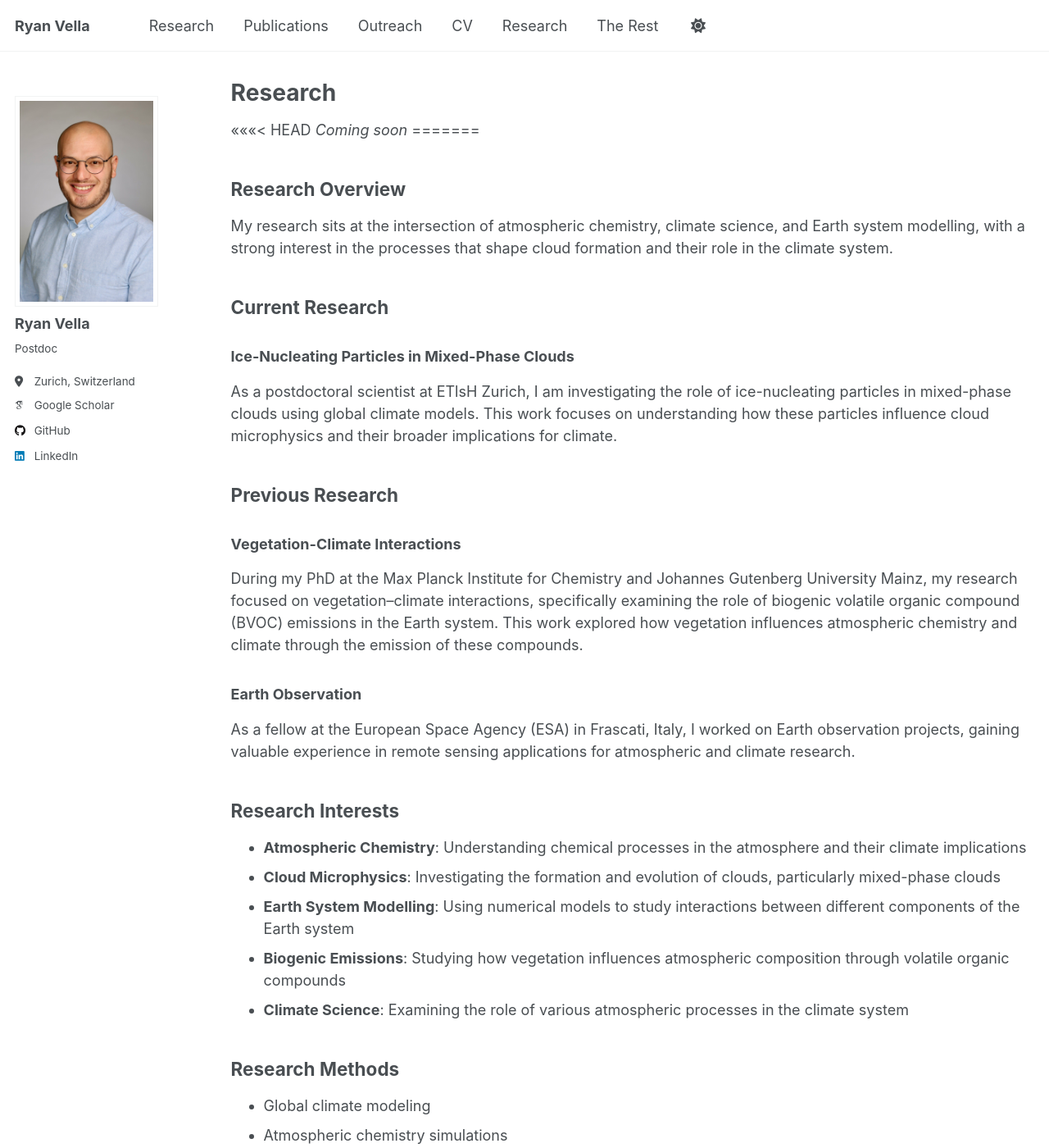
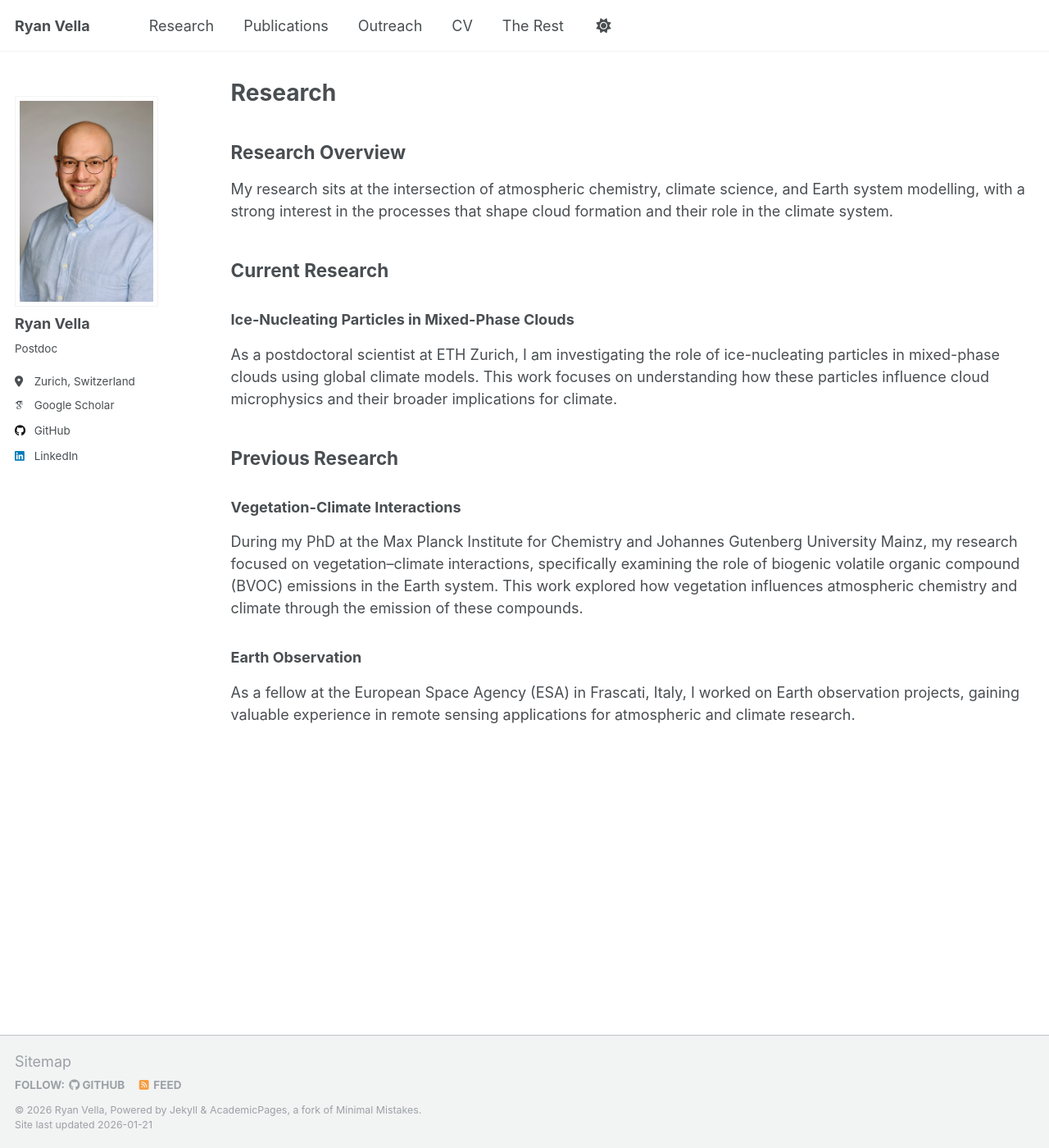
Before and after one commit to ryanvella9/ryanvella9.github.io, a Jekyll site: the page built from _pages/research.md, in a window 1280 px wide and 1400 px high. Shown: the whole window at 82% size. Built offline with Jekyll 4.4.1, drawn with Linux system fonts in a browser that asks for light colours; some web fonts are replaced; a script that is not in the unit is left out; some of the changed text lies outside the part shown.

Commit message:
Remove duplicate Research link and clean up research page

```diff
--- a/_data/navigation.yml
+++ b/_data/navigation.yml
@@ -20,9 +20,6 @@ main:
   - title: "CV"
     url: /cv/
 
-  - title: "Research"
-    url: /research/
-
   - title: "The Rest"
     url: /the-rest/
     children:
--- a/_pages/research.md
+++ b/_pages/research.md
@@ -5,9 +5,6 @@ permalink: /research/
 author_profile: true
 ---
 
-<<<<<<< HEAD
-_Coming soon_
-=======
 ## Research Overview
 
 My research sits at the intersection of atmospheric chemistry, climate science, and Earth system modelling, with a strong interest in the processes that shape cloud formation and their role in the climate system.
@@ -16,7 +13,7 @@ My research sits at the intersection of atmospheric chemistry, climate science,
 
 ### Ice-Nucleating Particles in Mixed-Phase Clouds
 
-As a postdoctoral scientist at ETlsH Zurich, I am investigating the role of ice-nucleating particles in mixed-phase clouds using global climate models. This work focuses on understanding how these particles influence cloud microphysics and their broader implications for climate.
+As a postdoctoral scientist at ETH Zurich, I am investigating the role of ice-nucleating particles in mixed-phase clouds using global climate models. This work focuses on understanding how these particles influence cloud microphysics and their broader implications for climate.
 
 ## Previous Research
 
@@ -27,29 +24,3 @@ During my PhD at the Max Planck Institute for Chemistry and Johannes Gutenberg U
 ### Earth Observation
 
 As a fellow at the European Space Agency (ESA) in Frascati, Italy, I worked on Earth observation projects, gaining valuable experience in remote sensing applications for atmospheric and climate research.
-
-## Research Interests
-
-- **Atmospheric Chemistry**: Understanding chemical processes in the atmosphere and their climate implications
-- **Cloud Microphysics**: Investigating the formation and evolution of clouds, particularly mixed-phase clouds
-- **Earth System Modelling**: Using numerical models to study interactions between different components of the Earth system
-- **Biogenic Emissions**: Studying how vegetation influences atmospheric composition through volatile organic compounds
-- **Climate Science**: Examining the role of various atmospheric processes in the climate system
-
-## Research Methods
-
-- Global climate modeling
-- Atmospheric chemistry simulations
-- Earth system modeling
-- Remote sensing and satellite data analysis
-- Field measurements and laboratory studies
-
-## Collaborations
-
-My research involves collaborations with institutions including:
-- ETH Zurich, Atmospheric Physics Group
-- Max Planck Institute for Chemistry
-- Johannes Gutenberg University Mainz
-- European Space Agency (ESA)
-- University of Malta
->>>>>>> 261fa77 (	modified:   _data/navigation.yml)
```
